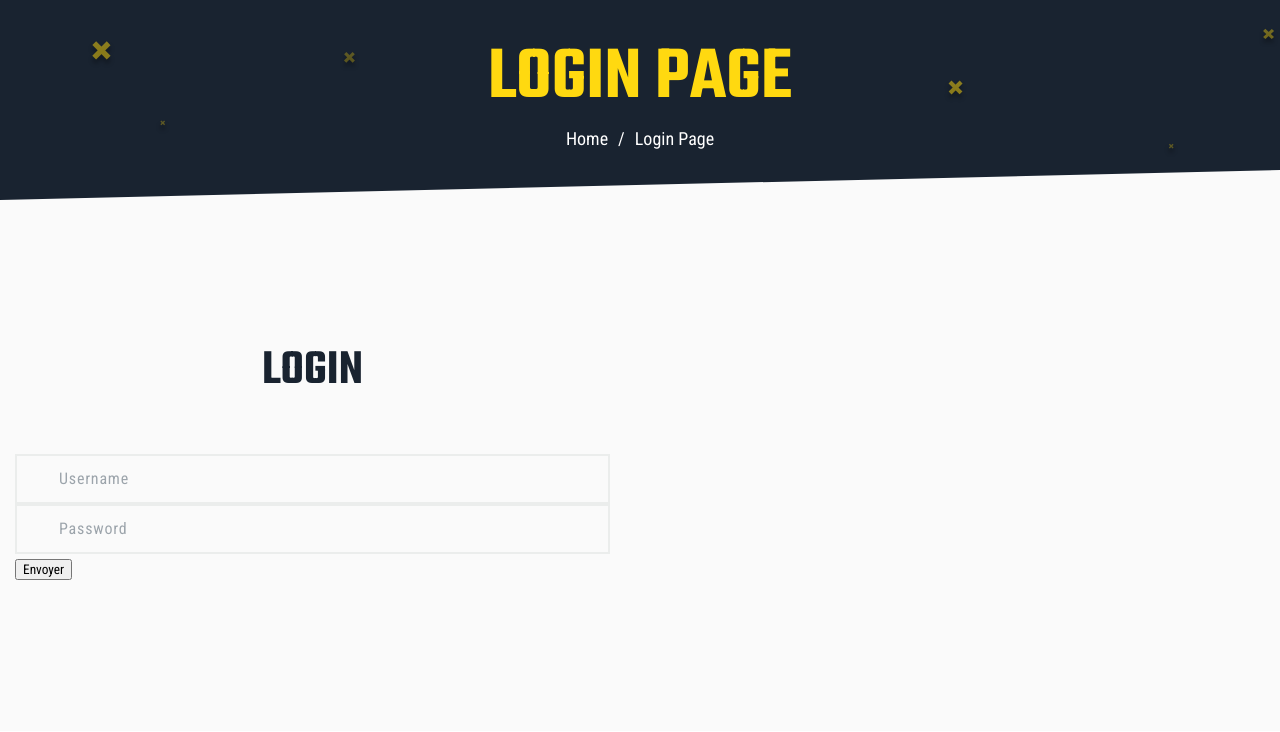
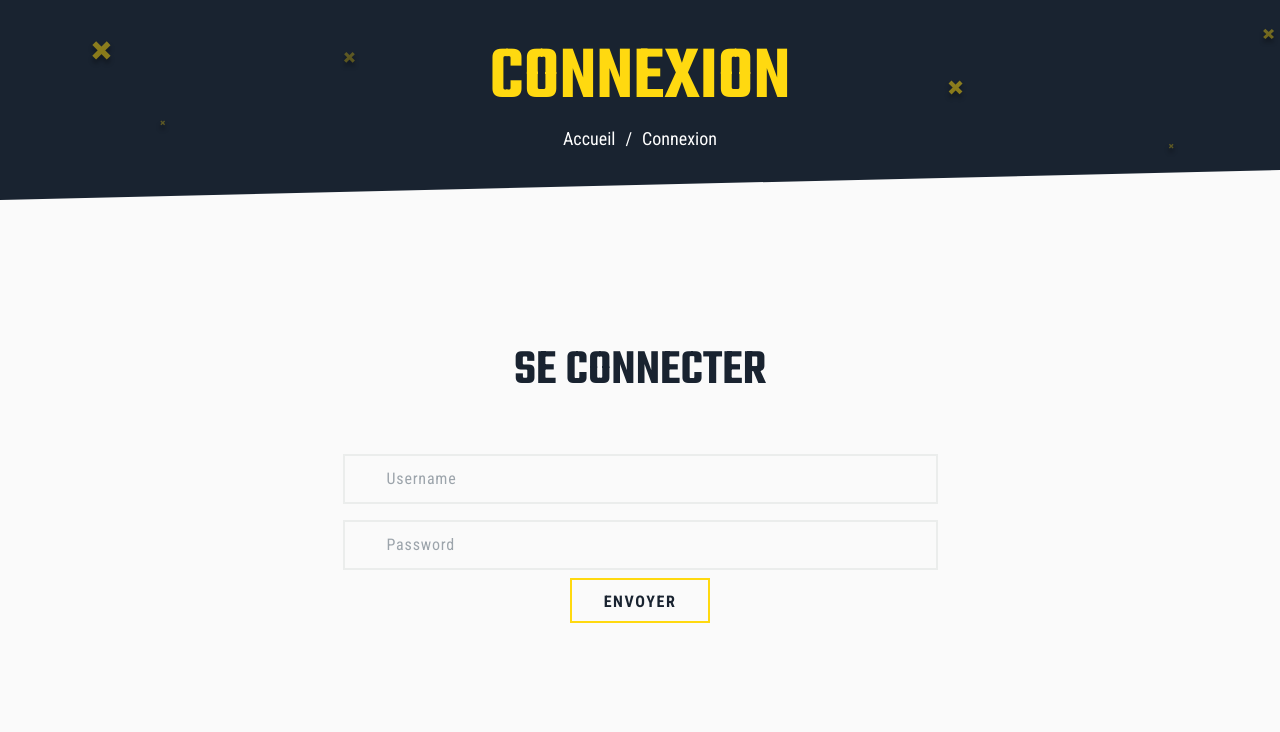
Before and after one commit to Chacoul-Diass/Lastest_Project, a Django app: page /log-in in a window 1280 px wide. Shown: the part 124-856 px from the top of the page. Run offline with Django 3.2, Linux system fonts and the light colour scheme; some libraries are stand-ins or nearby versions.

Commit message:
Update login.html

```diff
--- a/templates/user/login.html
+++ b/templates/user/login.html
@@ -4,10 +4,10 @@
 	<!-- ================ HEADER-TITLE ================ -->
 	<section class="s-header-title">
 		<div class="container">
-			<h1>Login Page</h1>
+			<h1>Connexion</h1>
 			<ul class="breadcrambs">
-				<li><a href="{% url 'home' %}">Home</a></li>
-				<li>Login Page</li>
+				<li><a href="{% url 'home' %}">Accueil</a></li>
+				<li>Connexion</li>
 			</ul>
 		</div>
 	</section>
@@ -18,20 +18,21 @@
 	<!--=================== Login ===================-->
 	<section class="s-contacts page-contacts">
         <div class="row">
-            <div class="col-md-6">
+            <div class="col-md-6 offset-3">
                 <div class="container s-anim">
-                    <h2 class="title">Login</h2>
+                    <h2 class="title">Se connecter</h2>
                     <form id='contactform'  name="contactform" method="post">
                         {% csrf_token %}
 
-                        <div class="form-group">
+                        <div class="form-group ">
                             <input class="input"  type="text" name="username" placeholder="Username">
                         </div>
-                        <div class="form-group">
+                        <div class="form-group mt-3">
                             <input class="input" type="text" class="form-control" name="password" placeholder="Password">
                         </div>
-
-                        <input type="submit" value="Envoyer">
+                        <div class="btn-form-cover mt-2">
+                            <input type="submit" id="submit" class="btn" value="Envoyer">
+                        </div>
                     </form>
 
                 </div>
```
